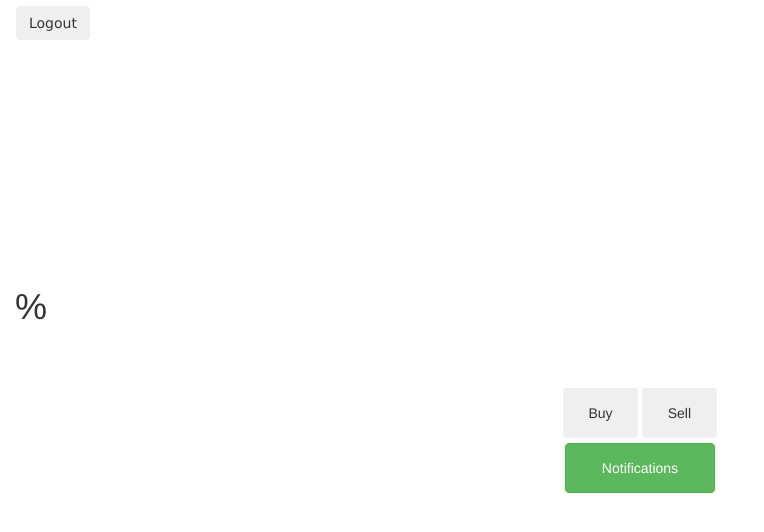
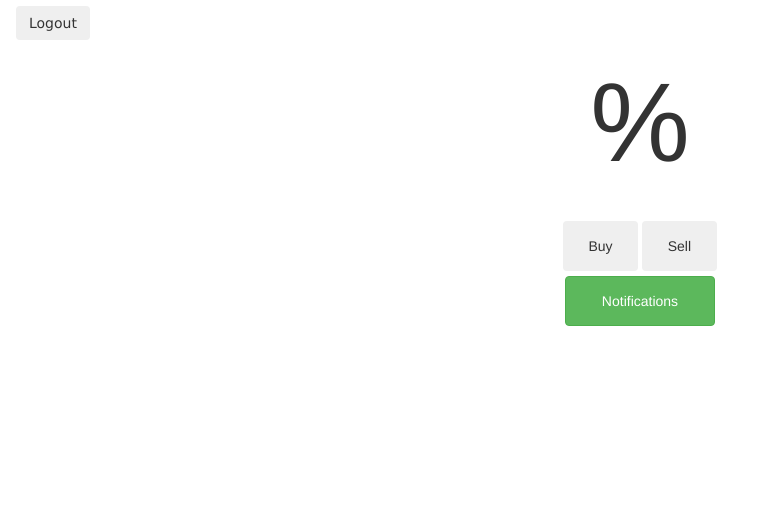
Before and after one commit to Neomiep/Hackathon-Battery, a website with bundled scripts: page public/homepage/index.html in a window 1280 px wide. Shown: the part 48-580 px from the top of the page, without its empty margins (0-764 px from the left). Built offline with nearby package versions, Linux system fonts and the light colour scheme.

Commit message:
css battery

```diff
--- a/public/homepage/index.html
+++ b/public/homepage/index.html
@@ -17,7 +17,7 @@
       <button type="button" class="btn btn-outline-success" id="logout">Logout</button>
     </nav>
 
-    <h1><span id="battery"></span>%</h1>
+    <h1 class="battery"><span id="battery"></span>%</h1>
 
     <div class="buy-sell">
       <button type="button" id="buy" class="btn btn-outline-success" data-toggle="modal" data-target="#buyModal">Buy</button>
--- a/public/homepage/main.css
+++ b/public/homepage/main.css
@@ -4,7 +4,7 @@ body{
 i{
     height:100px;
 }
-#battery{
+.battery{
     width:100%;
     height:150px;
     font-size:8em;
```
